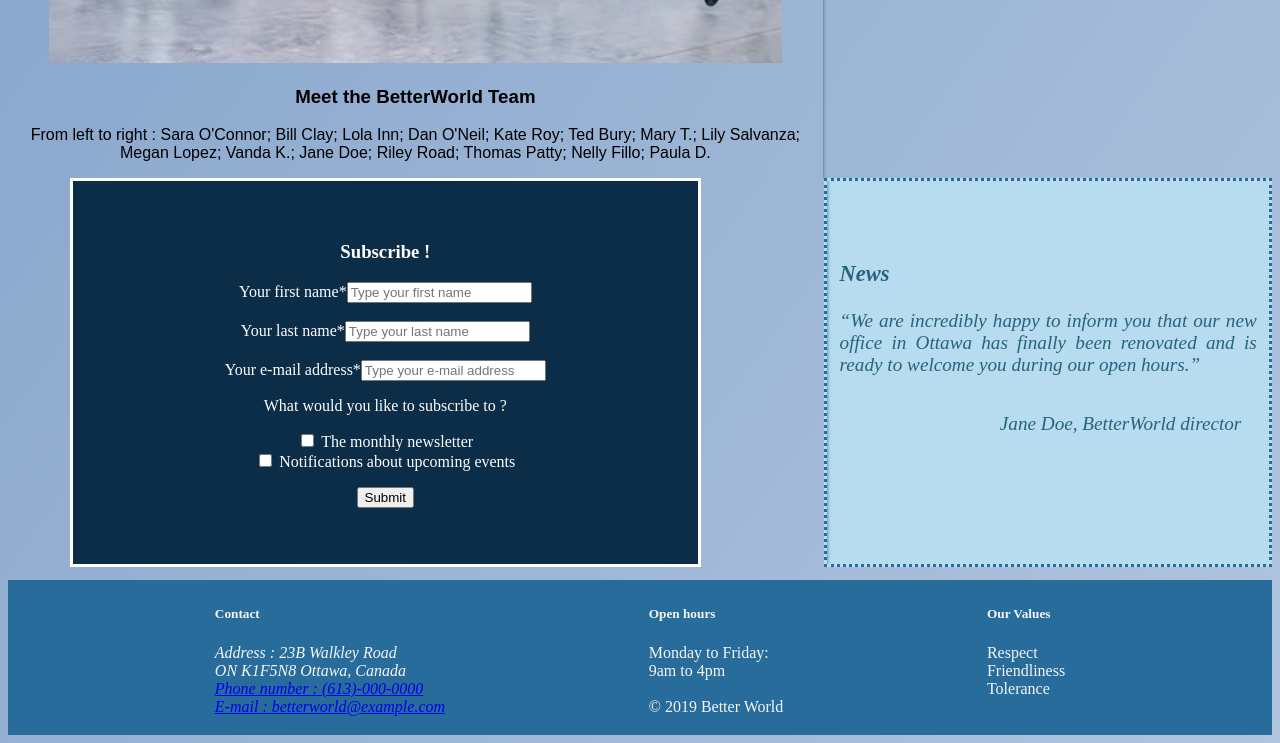
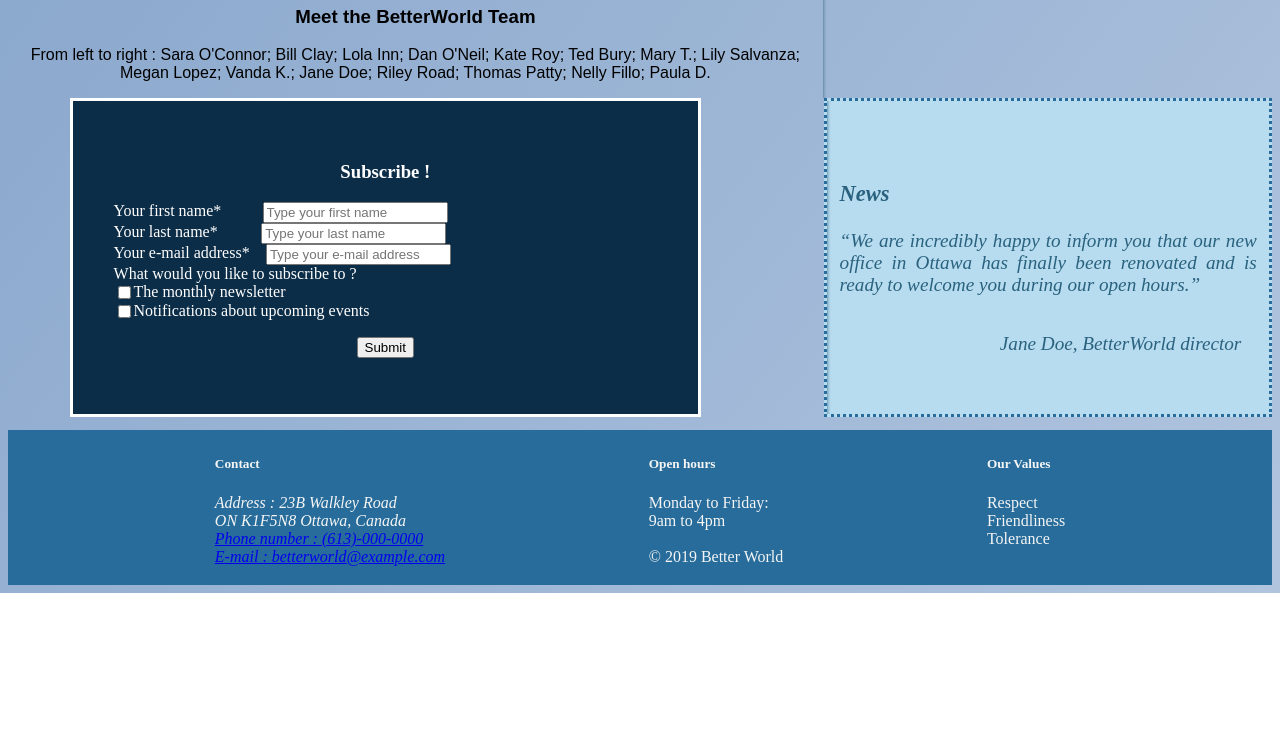
Before and after one commit to A-namenon/BetterWorld.github.io, a plain HTML site: page index.html in a window 1280 px wide. Shown: the part 1052-1795 px from the top of the page. After the commit the page ends 1645 px from the top, so only its background shows below. Drawn offline with Linux system fonts and the light colour scheme.

Commit message:
Initial commit

```diff
--- a/index.html
+++ b/index.html
@@ -12,10 +12,12 @@
 
 <body id="body">
   <nav class="menu">
-    <ul>
-      <li class="menu"><a href="index.html">Our Charity</a></li>
-      <li class="menu"><a href="page2.html">Our Events</a></li>
-    </ul>
+    <div>
+      <a href="index.html">Our Charity</a>
+    </div>
+    <div>
+      <a href="page2.html">Our Events</a>
+    </div>
   </nav>
   <header class="title">
     <h1>BetterWorld</h1>
@@ -56,22 +58,38 @@
           <form method="POST" action="action.php">
 
             <h3>Subscribe !</h3>
-
+            <div class="form-input form-space-small">
+            <div>
             <label for="firstname">Your first name<span aria-label="required">*</span></label>
-            <input type="text" name="firstname" id="firstname" placeholder="Type your first name"><br /><br />
-
+            </div>
+            <div>
+            <input type="text" name="firstname" id="firstname" placeholder="Type your first name">
+            </div>
+            </div>
+            <div class="form-input form-space-medium">
+            <div>
             <label for="lastname">Your last name<span aria-label="required">*</span></label>
-            <input type="text" name="lastname" id="lastname" placeholder="Type your last name"><br /><br />
-
+            </div>
+            <div>
+            <input type="text" name="lastname" id="lastname" placeholder="Type your last name">
+            </div>
+            </div>
+            <div class="form-input form-space-large">
+            <div>
             <label for="email">Your e-mail address<span aria-label="required">*</span></label>
+            </div>
+            <div>
             <input type="email" name="email" id="email" placeholder="Type your e-mail address">
-
-            <div>
-              <p>What would you like to subscribe to ?</p>
+            </div>
+            </div>
+            <div class="form-input">
+            What would you like to subscribe to ?
+            </div>
+            <div class="form-input">
               <input type="checkbox" id="Newsletter" name="Subscription" value="Newsletter">
               <label for="Newsletter" class="label">The monthly newsletter</label>
             </div>
-            <div>
+            <div class="form-input">
               <input type="checkbox" id="Subscription" name="civilite" value="Notifications">
               <label for="Notifications" class="label">Notifications about upcoming events</label>
             </div>
--- a/style.css
+++ b/style.css
@@ -3,22 +3,28 @@ body {
   background: linear-gradient(to bottom right,#7A9CC6,#B0C4DE);
 }
 
+.form-input {
+  display: flex;
+}
+
+.form-space-small {
+  column-gap: 7.6%;
+}
+
+.form-space-medium {
+  column-gap: 8%;
+}
+
+.form-space-large {
+  column-gap: 3%;
+}
+
 .menu {
   background-color: #276C9A;
-  overflow: hidden;
-  margin-top: 0.5em;
   width: 100%;
   height : 100%;
-}
-
-
-li:first-of-type {
-  display: inline-block;
-}
-
-.menu a {
-  float: left;
-  color: black;
+  display: flex;
+  column-gap: 1%;
   text-align: center;
   padding: 4px 6px;
   text-decoration: none;
```
